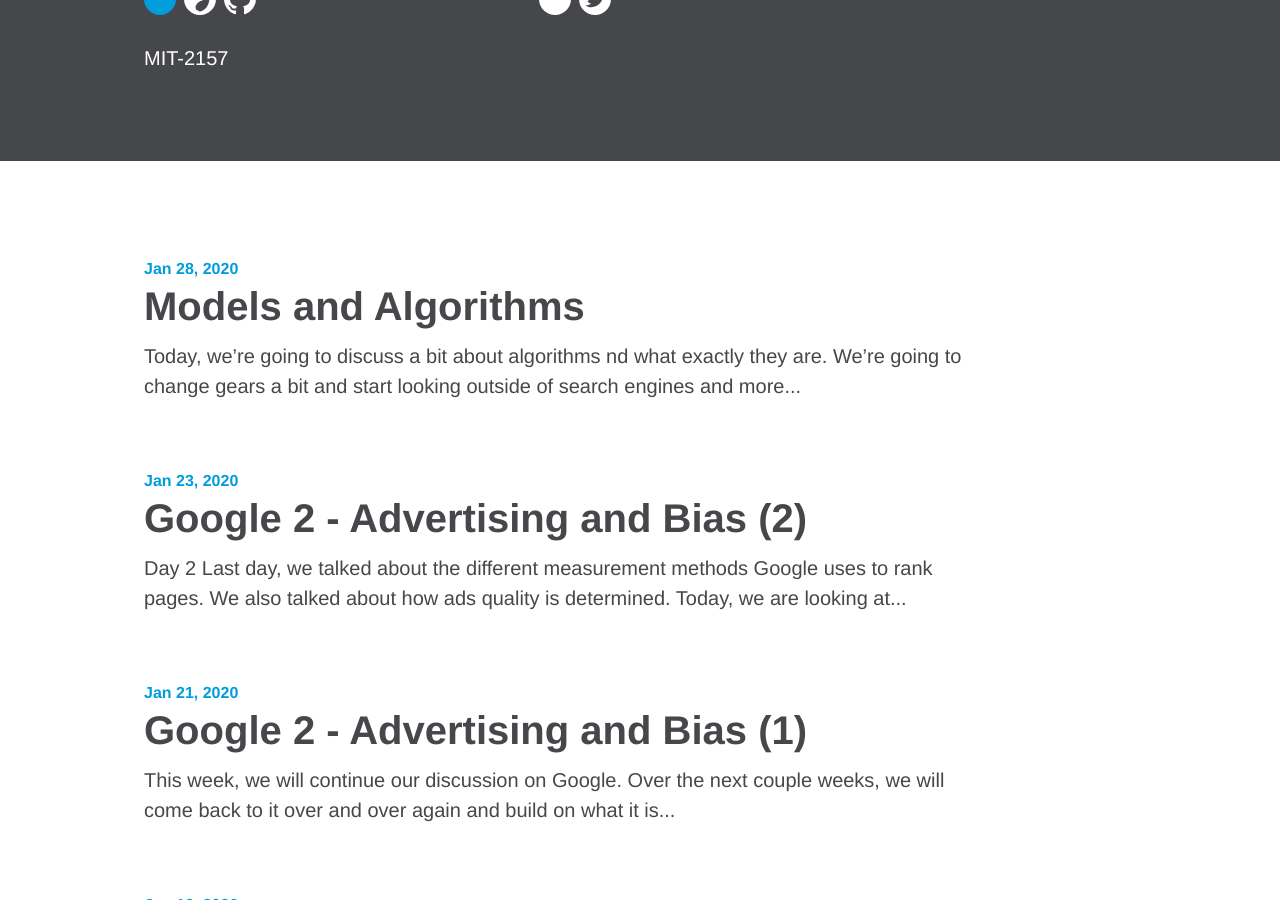
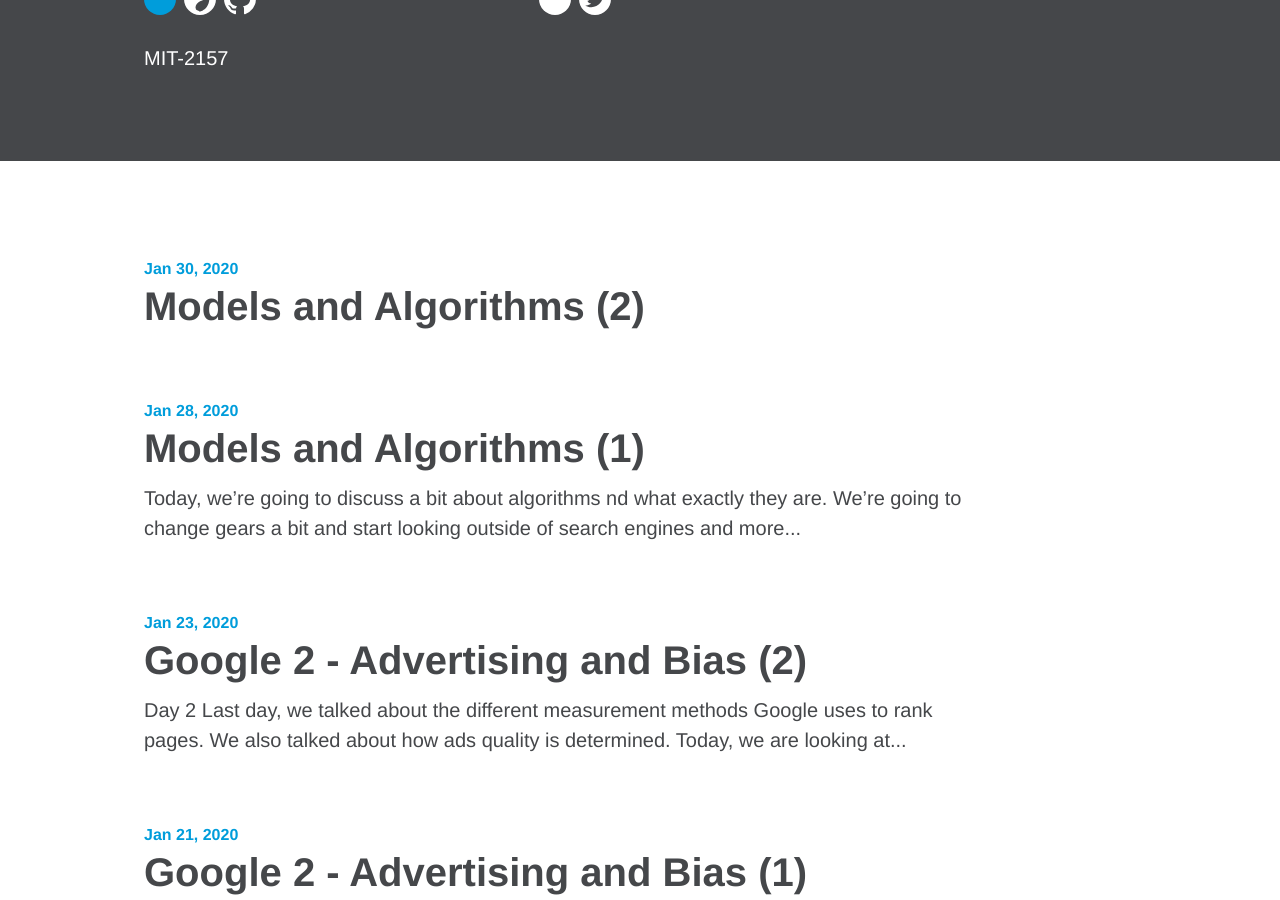
Before and after one commit to brettpetch/MIT-2157, a Jekyll site: the page built from index.html, in a window 1280 px wide and 900 px high, scrolled down 550 px. Built offline with Jekyll 4.4.1, drawn with Linux system fonts in a browser that asks for light colours; comment, search, counter and statistics services are not loaded.

Commit message:
Edit lecture title, initialize day 2 of MA

```diff
--- a/_posts/2020-01-28-6.md
+++ b/_posts/2020-01-28-6.md
@@ -1,5 +1,5 @@
 ---
-title: Models and Algorithms
+title: Models and Algorithms (1)
 author: Brett Petch
 date: 2020-01-28 09:30:00
 layout: category-post
--- /dev/null
+++ b/_posts/2020-01-30-7.md
@@ -0,0 +1,9 @@
+---
+title: Models and Algorithms (2)
+author: Brett Petch
+date: 2020-01-30 09:30:00
+layout: category-post
+categories:
+    - week-4
+    - Lecture
+---
```
